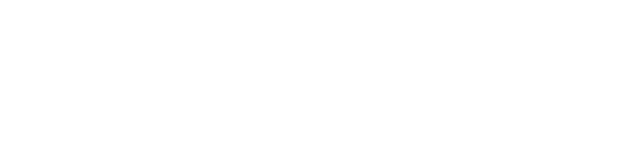
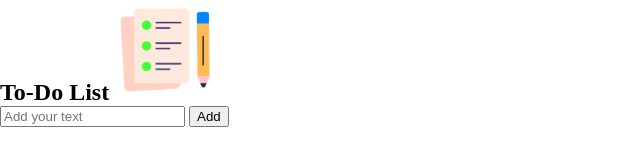
Before and after one commit to ErenYeager2004/JS30-series, a plain HTML site: page TO-DO-List/index.html in a window 1280 px wide. Shown: the whole page, without its empty margins (0-640 px from the left). Drawn offline with Linux system fonts and the light colour scheme.

Commit message:
refactor: restructure HTML layout for To-Do List application

```diff
--- a/TO-DO-List/index.html
+++ b/TO-DO-List/index.html
@@ -7,7 +7,20 @@
     <link rel="stylesheet" href="style.css">
 </head>
 <body>
-
+    <div class="container">
+        <div class="todo-app">
+        <h2>To-Do List <img src="images/icon.png"></h2>
+        <div class="row">
+            <input type="text" id="input-box" placeholder="Add your text">
+            <button onclick="addTask()">Add</button>
+        </div>
+        <ul id="list-container">
+            <!-- <li class="checked">Task 1</li>
+            <li>Task 2</li>
+            <li>Task 3</li> -->
+        </ul>
+    </div>
+    </div>
     <script src="script.js"></script>
 </body>
 </html>
```
